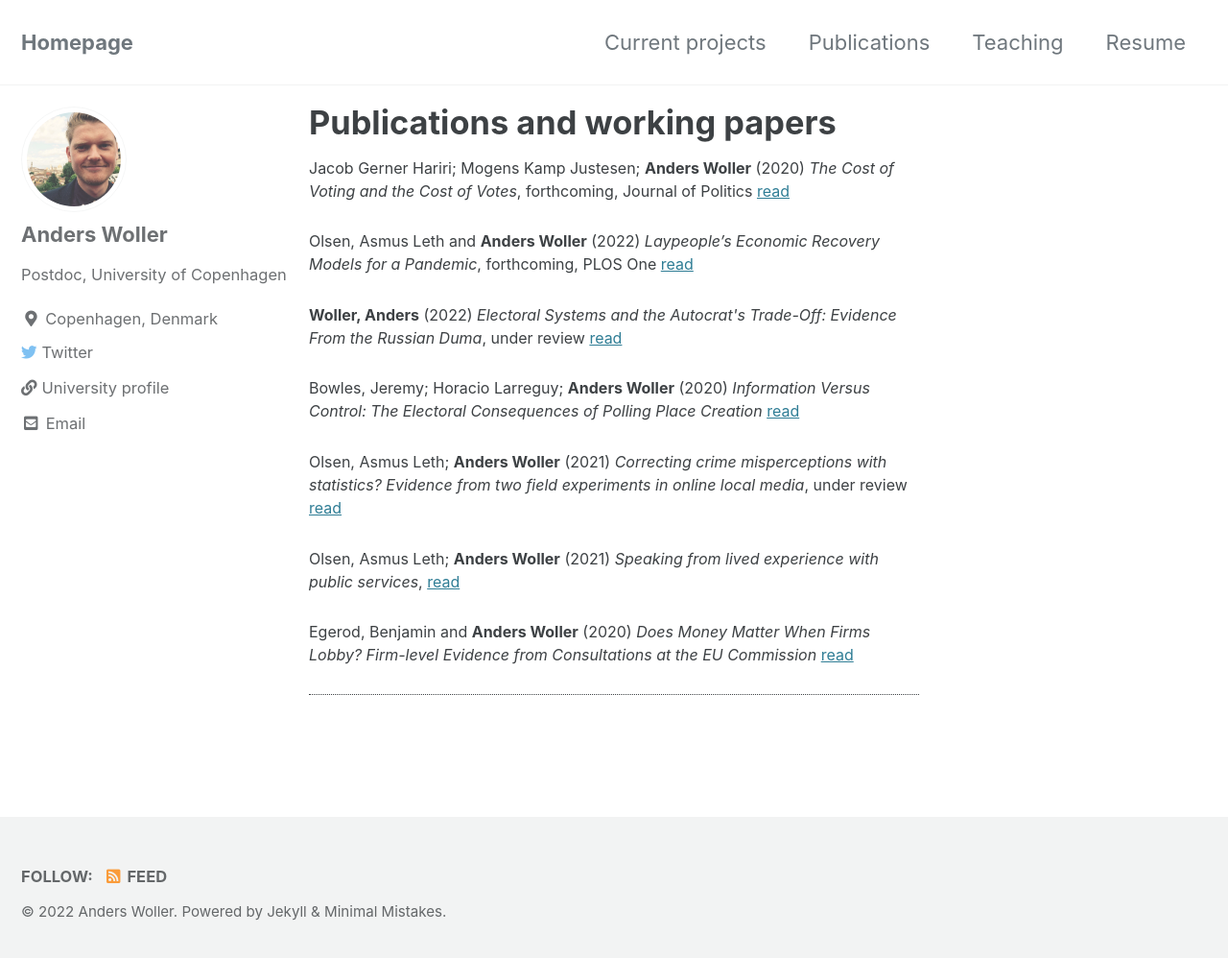
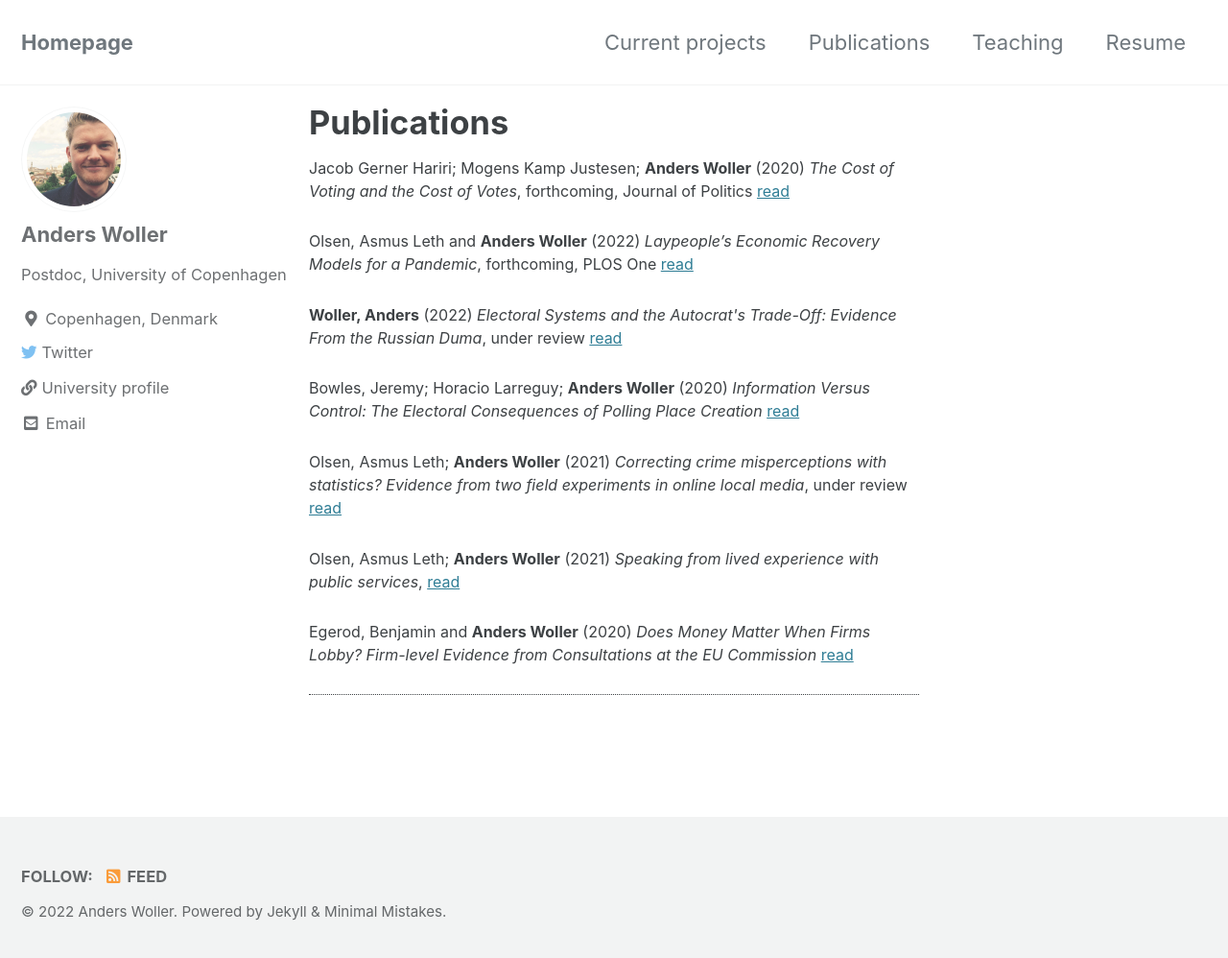
Before and after one commit to AndersWoller/AndersWoller.github.io, a Jekyll site: the page built from _pages/publications.md, in a window 1280 px wide and 1006 px high. Shown: the top 998 px of the window at 96% size. Built offline with Jekyll 4.4.1, drawn with Linux system fonts in a browser that asks for light colours; cached includes are drawn as plain includes.

Commit message:
Update publications.md

```diff
--- a/_pages/publications.md
+++ b/_pages/publications.md
@@ -1,5 +1,5 @@
 ---
-title: "Publications and working papers"
+title: "Publications"
 permalink: /pub/
 author_profile: true
 ---
@@ -16,7 +16,6 @@ author_profile: true
 
 <p style="font-size:16px"> Olsen, Asmus Leth; <b>Anders Woller</b> (2021) <i>Speaking from lived experience with public services</i>, <a href="https://www.dropbox.com/s/gfjduo2474muhn7/OlsenWoller-APSA2022.pdf?dl=0">read</a> <p/>
 
-
 <p style="font-size:16px"> Egerod, Benjamin and <b>Anders Woller</b> (2020) <i>Does Money Matter When Firms Lobby? Firm-level Evidence from Consultations at the EU Commission</i> <a href="https://www.dropbox.com/s/jntg13ofu0ydflr/Maindocument.pdf?dl=0">read</a> <p/>
 
 
```
